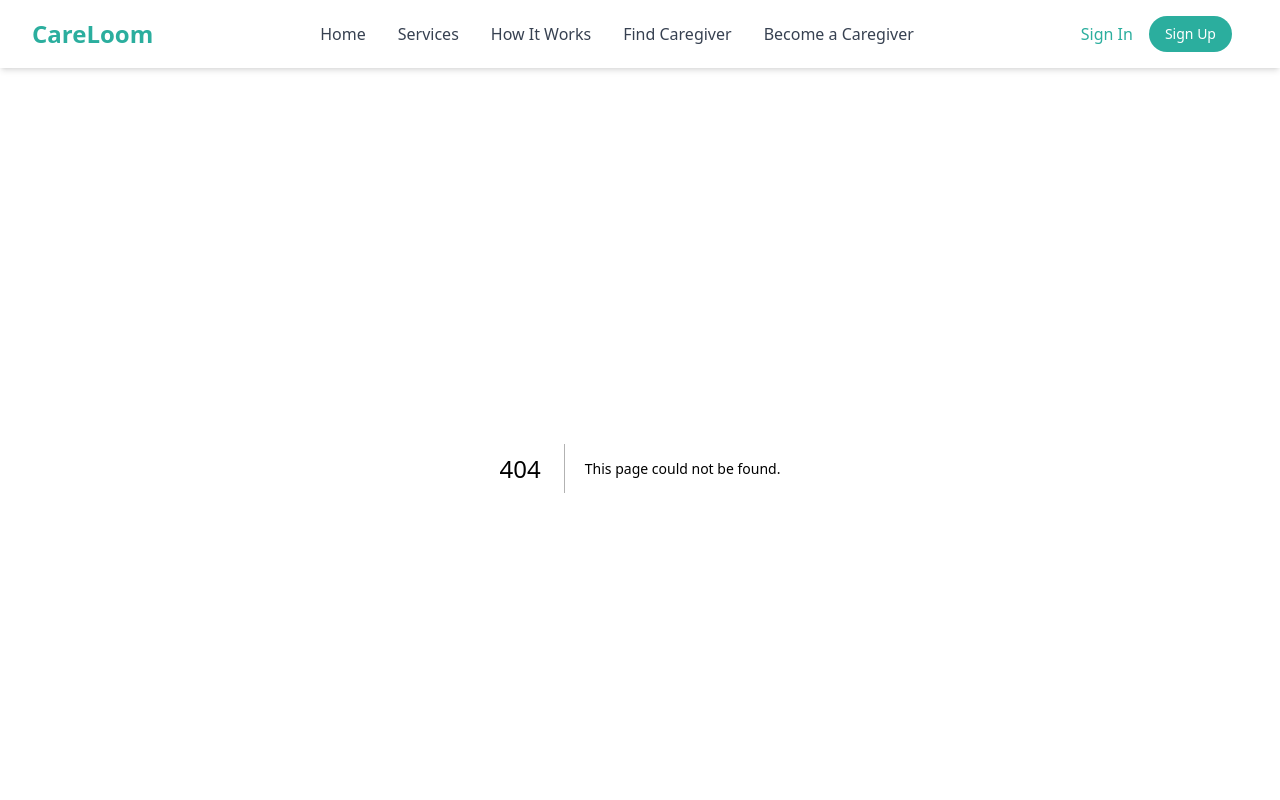
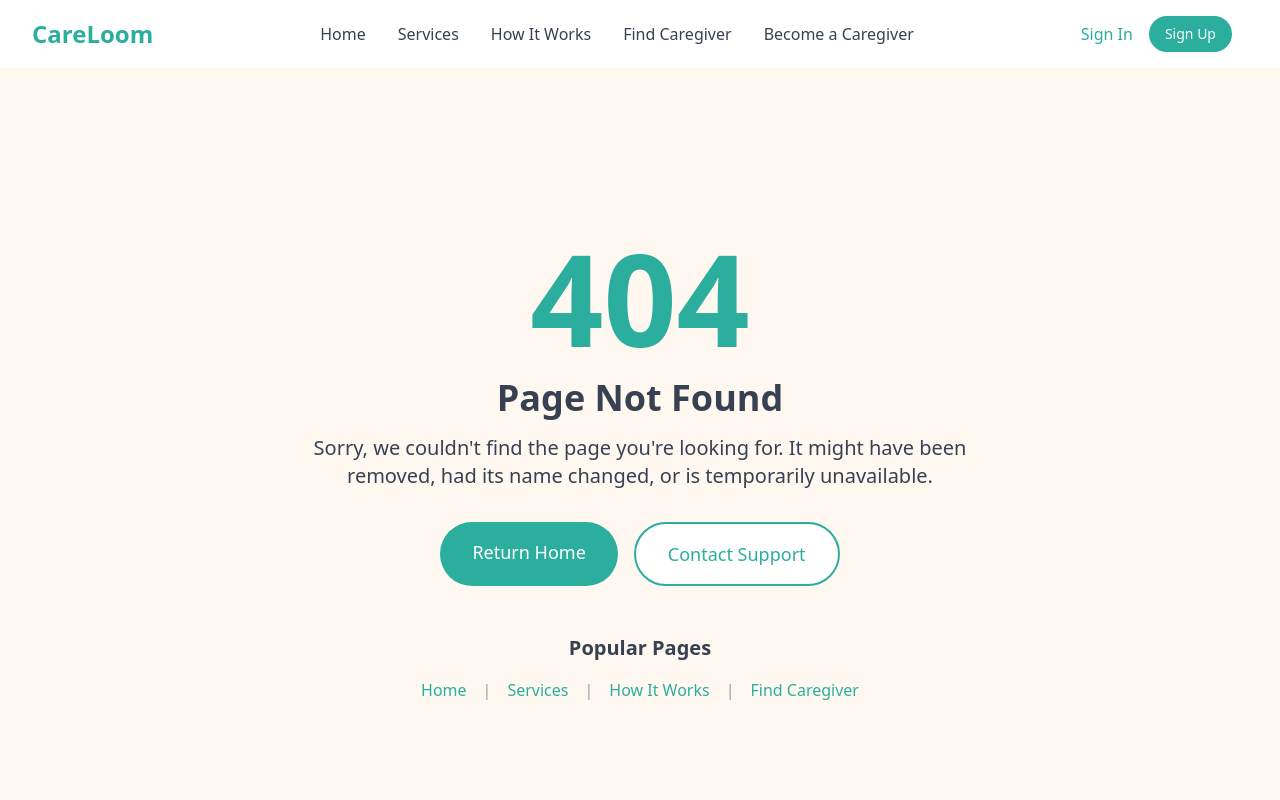
Before and after one commit to farhanarexa/CareLoom, a Next.js app: page /not-found in a window 1280 px wide. Before the commit this address had no page. Shown: the top 800 px of the page. Built offline with nearby package versions, Linux system fonts and the light colour scheme.

Commit message:
not found page added

```diff
--- a/app/layout.js
+++ b/app/layout.js
@@ -1,5 +1,6 @@
 import { Geist, Geist_Mono } from "next/font/google";
 import "./globals.css";
+import { AuthProvider } from '../components/PrivateRoute';
 
 const geistSans = Geist({
   variable: "--font-geist-sans",
@@ -34,10 +35,10 @@ function Navbar() {
         </div>
 
         <div className="flex items-center space-x-4">
-          <button className="hidden md:block text-[#2BAE9E] font-medium hover:text-[#5a9e7f]">Sign In</button>
-          <button className="bg-[#2BAE9E] text-white px-4 py-2 rounded-full text-sm font-medium hover:bg-[#5a9e7f] transition duration-300">
+          <a href="/auth/login" className="hidden md:block text-[#2BAE9E] font-medium hover:text-[#5a9e7f]">Sign In</a>
+          <a href="/auth/register" className="bg-[#2BAE9E] text-white px-4 py-2 rounded-full text-sm font-medium hover:bg-[#5a9e7f] transition duration-300">
             Sign Up
-          </button>
+          </a>
           <button className="md:hidden text-[#374151]">
             <svg xmlns="http://www.w3.org/2000/svg" className="h-6 w-6" fill="none" viewBox="0 0 24 24" stroke="currentColor">
               <path strokeLinecap="round" strokeLinejoin="round" strokeWidth={2} d="M4 6h16M4 12h16M4 18h16" />
@@ -144,11 +145,13 @@ export default function RootLayout({ children }) {
   return (
     <html lang="en">
       <body className={`${geistSans.variable} ${geistMono.variable} antialiased flex flex-col min-h-screen`}>
-        <Navbar />
-        <main className="flex-grow">
-          {children}
-        </main>
-        <Footer />
+        <AuthProvider>
+          <Navbar />
+          <main className="flex-grow">
+            {children}
+          </main>
+          <Footer />
+        </AuthProvider>
       </body>
     </html>
   );
--- /dev/null
+++ b/app/not-found/page.jsx
@@ -0,0 +1,53 @@
+import Link from 'next/link';
+
+export default function NotFound() {
+  return (
+    <div className="min-h-screen bg-[#FFF8F0] flex items-center justify-center py-12">
+      <div className="container mx-auto px-4 text-center">
+        <div className="mb-8">
+          <div className="text-[#2BAE9E] text-9xl font-bold mb-4">404</div>
+          <h1 className="text-3xl md:text-4xl font-bold text-[#374151] mb-4">Page Not Found</h1>
+          <p className="text-xl text-gray-700 max-w-2xl mx-auto mb-8">
+            Sorry, we couldn't find the page you're looking for. It might have been removed, had its name changed, or is temporarily unavailable.
+          </p>
+        </div>
+
+        <div className="flex flex-col sm:flex-row justify-center gap-4">
+          <Link
+            href="/"
+            className="bg-[#2BAE9E] text-white px-8 py-4 rounded-full text-lg font-medium hover:bg-[#5a9e7f] transition duration-300"
+          >
+            Return Home
+          </Link>
+          <Link
+            href="/contact"
+            className="bg-white text-[#2BAE9E] border-2 border-[#2BAE9E] px-8 py-4 rounded-full text-lg font-medium hover:bg-[#F7EFE5] transition duration-300"
+          >
+            Contact Support
+          </Link>
+        </div>
+
+        <div className="mt-12">
+          <h2 className="text-xl font-bold text-[#374151] mb-4">Popular Pages</h2>
+          <div className="flex flex-wrap justify-center gap-4">
+            <Link href="/" className="text-[#2BAE9E] hover:text-[#5a9e7f] font-medium">
+              Home
+            </Link>
+            <span className="text-gray-400">|</span>
+            <Link href="/services" className="text-[#2BAE9E] hover:text-[#5a9e7f] font-medium">
+              Services
+            </Link>
+            <span className="text-gray-400">|</span>
+            <Link href="/how-it-works" className="text-[#2BAE9E] hover:text-[#5a9e7f] font-medium">
+              How It Works
+            </Link>
+            <span className="text-gray-400">|</span>
+            <Link href="/find-caregiver" className="text-[#2BAE9E] hover:text-[#5a9e7f] font-medium">
+              Find Caregiver
+            </Link>
+          </div>
+        </div>
+      </div>
+    </div>
+  );
+}
```
Also changed, not shown: lib/emailService.js (added).
